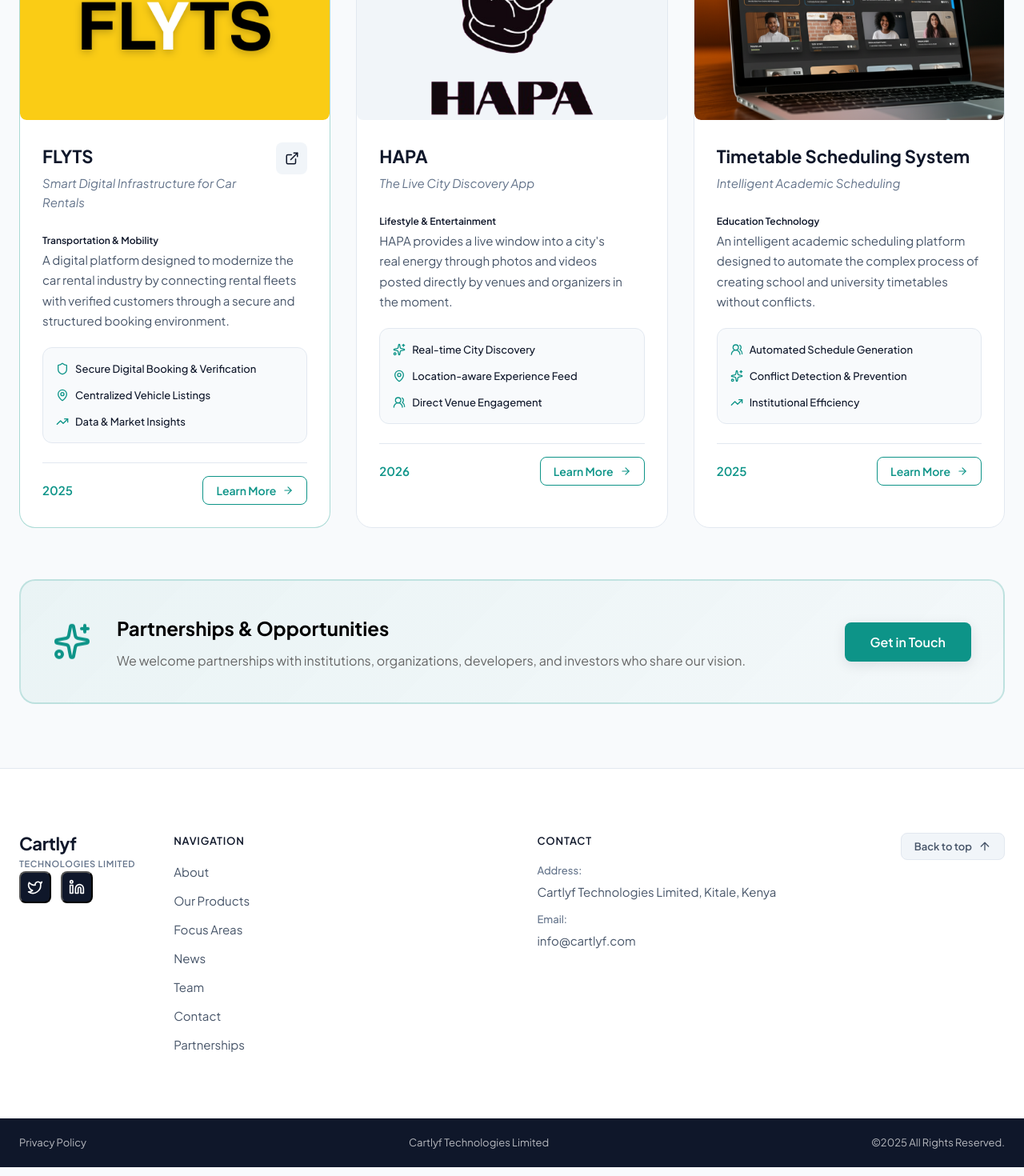
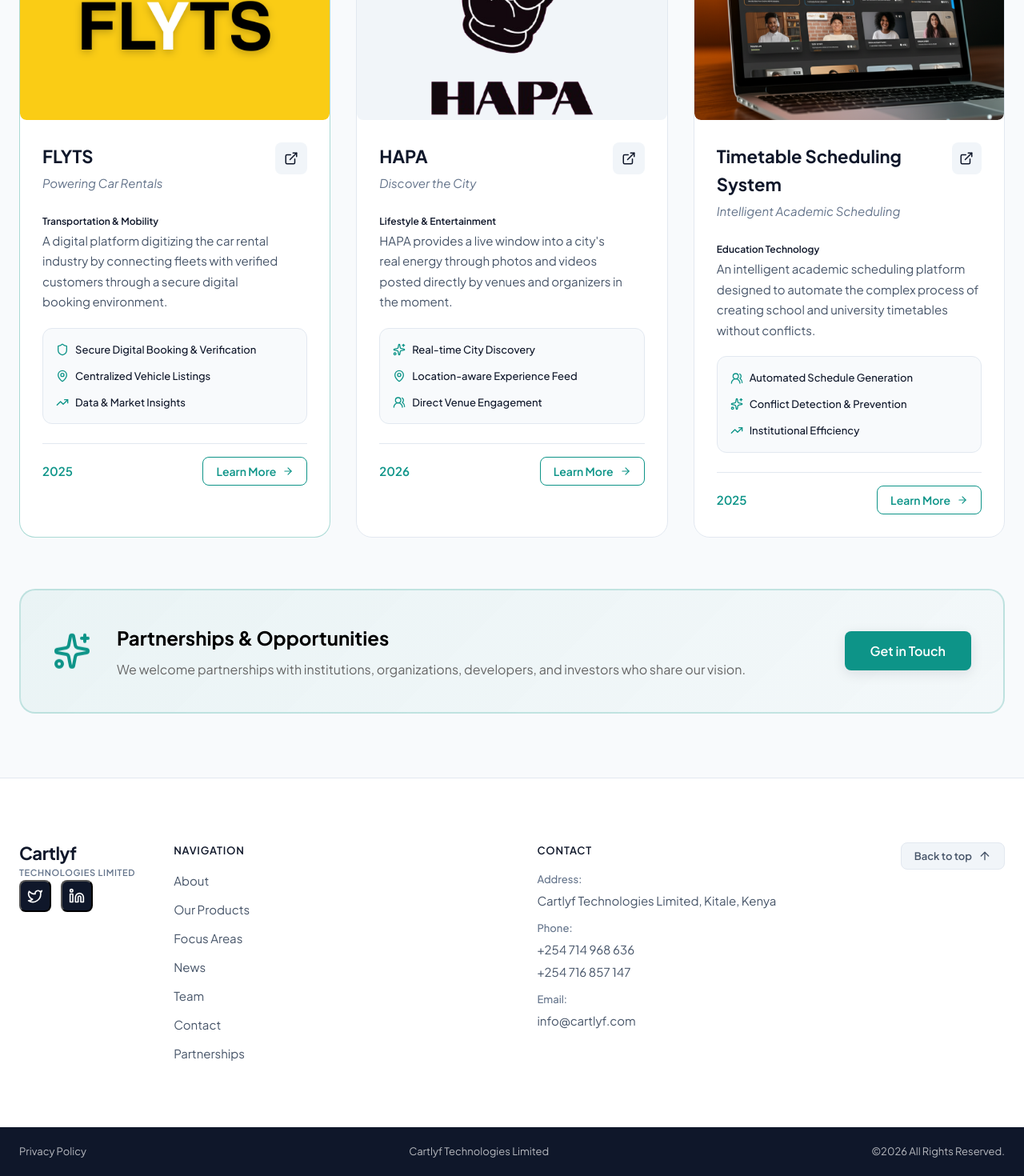
Before and after one commit to PhilipHinny/Cartlyf, a React (Vite) app in the folder cartlyf/: page /portfolio in a window 1280 px wide. Shown: the part 585-2055 px from the top of the page at 80% size. Built offline with nearby package versions, Linux system fonts and the light colour scheme.

Commit message:
feat: add core UI components for navigation, contact, portfolio, team, and footer sections.

```diff
--- a/cartlyf/package.json
+++ b/cartlyf/package.json
@@ -10,6 +10,7 @@
     "preview": "vite preview"
   },
   "dependencies": {
+    "@formspree/react": "^3.0.0",
     "@radix-ui/react-avatar": "^1.1.10",
     "class-variance-authority": "^0.7.1",
     "clsx": "^2.1.1",
--- a/cartlyf/src/components/footer.jsx
+++ b/cartlyf/src/components/footer.jsx
@@ -34,10 +34,10 @@
           <div className="modern-footer-logo-section">
             <Link to="/" className="modern-footer-logo" onClick={scrollToTop}>
               <div className="modern-footer-logo-wrapper">
-              <div className="modern-footer-logo-text">
-                <div className="modern-footer-logo-name">Cartlyf</div>
-                <div className="modern-footer-logo-tagline">TECHNOLOGIES LIMITED</div>
-              </div>
+                <div className="modern-footer-logo-text">
+                  <div className="modern-footer-logo-name">Cartlyf</div>
+                  <div className="modern-footer-logo-tagline">TECHNOLOGIES LIMITED</div>
+                </div>
               </div>
             </Link>
             <div className="modern-footer-social">
@@ -98,6 +98,11 @@
                   <span className="modern-footer-link">Cartlyf Technologies Limited, Kitale, Kenya</span>
                 </li>
                 <li>
+                  <span className="modern-footer-contact-label">Phone:</span>
+                  <a href="tel:+254714968636" className="modern-footer-link" aria-label="Call Cartlyf (+254 714 968 636)">+254 714 968 636</a>
+                  <a href="tel:+254716857147" className="modern-footer-link" aria-label="Call Cartlyf (+254 716 857 147)">+254 716 857 147</a>
+                </li>
+                <li>
                   <span className="modern-footer-contact-label">Email:</span>
                   <a href="mailto:info@cartlyf.com" className="modern-footer-link" aria-label="Email Cartlyf">info@cartlyf.com</a>
                 </li>
@@ -115,7 +120,7 @@
           <div className="modern-footer-lower-content">
             <a href="#" className="modern-footer-legal-link">Privacy Policy</a>
             <span className="modern-footer-company-name">Cartlyf Technologies Limited</span>
-            <span className="modern-footer-copyright">©2025 All Rights Reserved.</span>
+            <span className="modern-footer-copyright">©{new Date().getFullYear()} All Rights Reserved.</span>
           </div>
         </div>
       </div>
--- a/cartlyf/src/components/modern-contact.jsx
+++ b/cartlyf/src/components/modern-contact.jsx
@@ -1,18 +1,13 @@
 import { useEffect, useRef, useState } from "react"
 import { useNavigate } from "react-router-dom"
+import { useForm, ValidationError } from '@formspree/react'
 import { Button } from "./ui/button"
 import { ChevronDown } from "lucide-react"
 import "../styles/modern-contact.css"
 
 export default function ModernContact() {
   const [isVisible, setIsVisible] = useState(false)
-  const [formData, setFormData] = useState({
-    subject: '',
-    fullName: '',
-    phone: '',
-    email: '',
-    comments: ''
-  })
+  const [state, handleSubmit] = useForm("xkoqzakw")
   const sectionRef = useRef(null)
   const navigate = useNavigate()
 
@@ -42,19 +37,6 @@
     }
   }, [])
 
-  const handleChange = (e) => {
-    setFormData({
-      ...formData,
-      [e.target.name]: e.target.value
-    })
-  }
-
-  const handleSubmit = (e) => {
-    e.preventDefault()
-    // Handle form submission
-    console.log('Form submitted:', formData)
-  }
-
   return (
     <section id="contact" ref={sectionRef} className="modern-contact-section">
       <div className="modern-contact-container">
@@ -71,14 +53,19 @@
             </div>
           </div>
           <div className="modern-contact-right">
-            <h3 className="modern-contact-form-title">Please fill out the form.</h3>
+            <h3 className="modern-contact-form-title">
+              {state.succeeded ? "Message Sent!" : "Please fill out the form."}
+            </h3>
+            {state.succeeded ? (
+              <p style={{ color: '#22c55e', marginTop: '1rem', textAlign: 'center' }}>
+                Thanks for your submission! We will get back to you soon.
+              </p>
+            ) : (
               <form onSubmit={handleSubmit} className="modern-contact-form">
                 <div className="modern-contact-form-group">
                   <div className="modern-contact-select-wrapper">
                     <select
                       name="subject"
-                    value={formData.subject}
-                    onChange={handleChange}
                       className="modern-contact-select"
                       required
                     >
@@ -89,6 +76,7 @@
                       <option value="careers">Careers</option>
                     </select>
                     <ChevronDown size={20} className="modern-contact-select-icon" />
+                    <ValidationError prefix="Subject" field="subject" errors={state.errors} />
                   </div>
                 </div>
                 <div className="modern-contact-form-group">
@@ -96,49 +84,47 @@
                     type="text"
                     name="fullName"
                     placeholder="Full name"
-                  value={formData.fullName}
-                  onChange={handleChange}
                     className="modern-contact-input"
                     required
                   />
+                  <ValidationError prefix="Full Name" field="fullName" errors={state.errors} />
                 </div>
                 <div className="modern-contact-form-group">
                   <input
                     type="tel"
                     name="phone"
                     placeholder="Phone"
-                  value={formData.phone}
-                  onChange={handleChange}
                     className="modern-contact-input"
                     required
                   />
+                  <ValidationError prefix="Phone" field="phone" errors={state.errors} />
                 </div>
                 <div className="modern-contact-form-group">
                   <input
                     type="email"
                     name="email"
                     placeholder="E-mail"
-                  value={formData.email}
-                  onChange={handleChange}
                     className="modern-contact-input"
                     required
                   />
+                  <ValidationError prefix="Email" field="email" errors={state.errors} />
                 </div>
                 <div className="modern-contact-form-group">
                   <textarea
                     name="comments"
                     placeholder="Comments"
-                  value={formData.comments}
-                  onChange={handleChange}
                     className="modern-contact-textarea"
                     rows="4"
                     required
                   ></textarea>
+                  <ValidationError prefix="Comments" field="comments" errors={state.errors} />
                 </div>
-              <Button type="submit" size="lg" className="modern-contact-submit">
-                Send
+                <Button type="submit" size="lg" className="modern-contact-submit" disabled={state.submitting}>
+                  {state.submitting ? 'Sending...' : 'Send'}
                 </Button>
+                <ValidationError errors={state.errors} />
               </form>
+            )}
           </div>
         </div>
       </div>
--- a/cartlyf/src/components/navigation.jsx
+++ b/cartlyf/src/components/navigation.jsx
@@ -47,7 +47,7 @@
         <div className="nav-inner">
           <Link to="/" className="nav-logo-wrapper" onClick={() => window.scrollTo({ top: 0, behavior: 'smooth' })}>
             <div className="nav-logo-icon">
-              <img src="/cartlyf-logo.png" className="logo-image"/>
+              <img src="/cartlyf-logo.png" className="logo-image" />
             </div>
             <div className="nav-logo-text">
               <span className="nav-logo">Cartlyf</span>
--- a/cartlyf/src/components/portfolio-snapshot.jsx
+++ b/cartlyf/src/components/portfolio-snapshot.jsx
@@ -32,17 +32,17 @@
 
   const portfolioItems = [
     {
-      title: "FLYTS – Smart Digital Infrastructure",
+      title: "FLYTS – Powering Car Rentals",
       image: "/FLYTS.png",
-      description: "A digital platform modernizing the car rental industry by connecting fleets with verified customers through a secure digital booking environment."
+      description: "A digital platform digitizing the car rental industry by connecting fleets with verified customers through a secure digital booking environment."
     },
     {
-      title: "HAPA – Live City Discovery",
+      title: "HAPA – Discover the City",
       image: "/HAPA_APP.png",
-      description: "A real-time city discovery platform that provides a live window into a city's energy through moment-to-moment photos and videos."
+      description: "A real-time city discovery platform that provides a live feed of a city's vibe through moment-to-moment photos and videos."
     },
     {
-      title: "Timetable Scheduling Automation",
+      title: "Cartlyf Timetable Automation",
       image: "/online-education-platform.png",
       description: "Intelligent academic scheduling that automates the creation of school and university timetables, eliminating conflicts and manual coordination."
     }
--- a/cartlyf/src/components/portfolio.jsx
+++ b/cartlyf/src/components/portfolio.jsx
@@ -50,12 +50,12 @@
   const products = [
     {
       name: "FLYTS",
-      tagline: "Smart Digital Infrastructure for Car Rentals",
+      tagline: "Powering Car Rentals",
       sector: "Transportation & Mobility",
       status: "Active",
       link: "https://flyts-app.web.app",
       description:
-        "A digital platform designed to modernize the car rental industry by connecting rental fleets with verified customers through a secure and structured booking environment.",
+        "A digital platform digitizing the car rental industry by connecting fleets with verified customers through a secure digital booking environment.",
       features: [
         { icon: Shield, text: "Secure Digital Booking & Verification" },
         { icon: MapPin, text: "Centralized Vehicle Listings" },
@@ -67,9 +67,10 @@
     },
     {
       name: "HAPA",
-      tagline: "The Live City Discovery App",
+      tagline: "Discover the City",
       sector: "Lifestyle & Entertainment",
       status: "Active",
+      link: "https://hapa-app.web.app",
       description:
         "HAPA provides a live window into a city's real energy through photos and videos posted directly by venues and organizers in the moment.",
       features: [
@@ -86,6 +87,7 @@
       tagline: "Intelligent Academic Scheduling",
       sector: "Education Technology",
       status: "Available",
+      link: "https://cartlyf-timetable-scheduling-system.web.app",
       description:
         "An intelligent academic scheduling platform designed to automate the complex process of creating school and university timetables without conflicts.",
       features: [
@@ -226,11 +228,11 @@
 
                 <div className="modal-body">
                   <h3 className="modal-title">
-                    FLYTS – Smart Digital Infrastructure for Car Rentals
+                    FLYTS – Powering Car Rentals
                   </h3>
 
                   <p className="modal-text">
-                    FLYTS is a digital platform designed to modernize the car rental industry by connecting rental fleets with verified customers through a secure and structured booking environment.
+                    FLYTS is a digital platform designed to digitize the car rental industry by connecting rental fleets with verified customers through a secure and structured booking environment.
                   </p>
 
                   <div className="modal-features">
@@ -296,11 +298,11 @@
 
                 <div className="modal-body">
                   <h3 className="modal-title">
-                    HAPA – The Live City Discovery App
+                    HAPA – Discover the City
                   </h3>
 
                   <p className="modal-text">
-                    A real-time city discovery platform that helps people find what’s happening around them right now through a live window of photos and videos.
+                    A real-time city discovery platform that provides a live feed of a city's vibe through moment-to-moment photos and videos.
                   </p>
 
                   <div className="modal-features">
```
Also changed, not shown: cartlyf/src/components/team.jsx (+5 -5 lines), 1 other file (tests, documents, lock files or other folders). Lines whose indentation alone changed are shown as unchanged.
